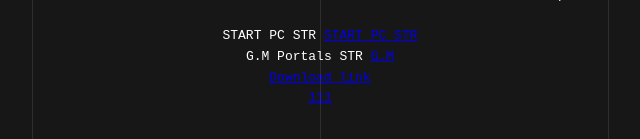
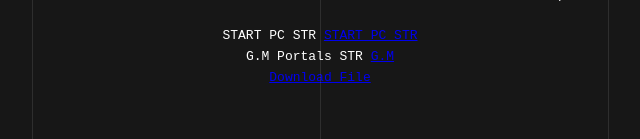
Before and after one commit to Hope-y/MY-website, a plain HTML site: page Projects.html in a window 1280 px wide. Shown: the part 215-354 px from the top of the page, 320-960 px from the left. Drawn offline with Linux system fonts and the light colour scheme.

Commit message:
Update Projects.html

```diff
--- a/Projects.html
+++ b/Projects.html
@@ -165,8 +165,8 @@ Afterwards we filled the STR documents with statistics and ideas for improvement
 
 START PC STR <a href="START_PC_STR1.doc" download>START_PC_STR</a>
 G.M Portals STR <a href="GM_STR.docx.docx" download>G.M</a>
-<a href="START_PC_STR1.doc" download="START_PC_STR1.doc">Download link</a>
-<a href ="START_PC_STR1.doc">111</a>
+<a href="START_PC_STR1.doc" download>Download File</a>
+
 </pre>
 
 </body>
```
